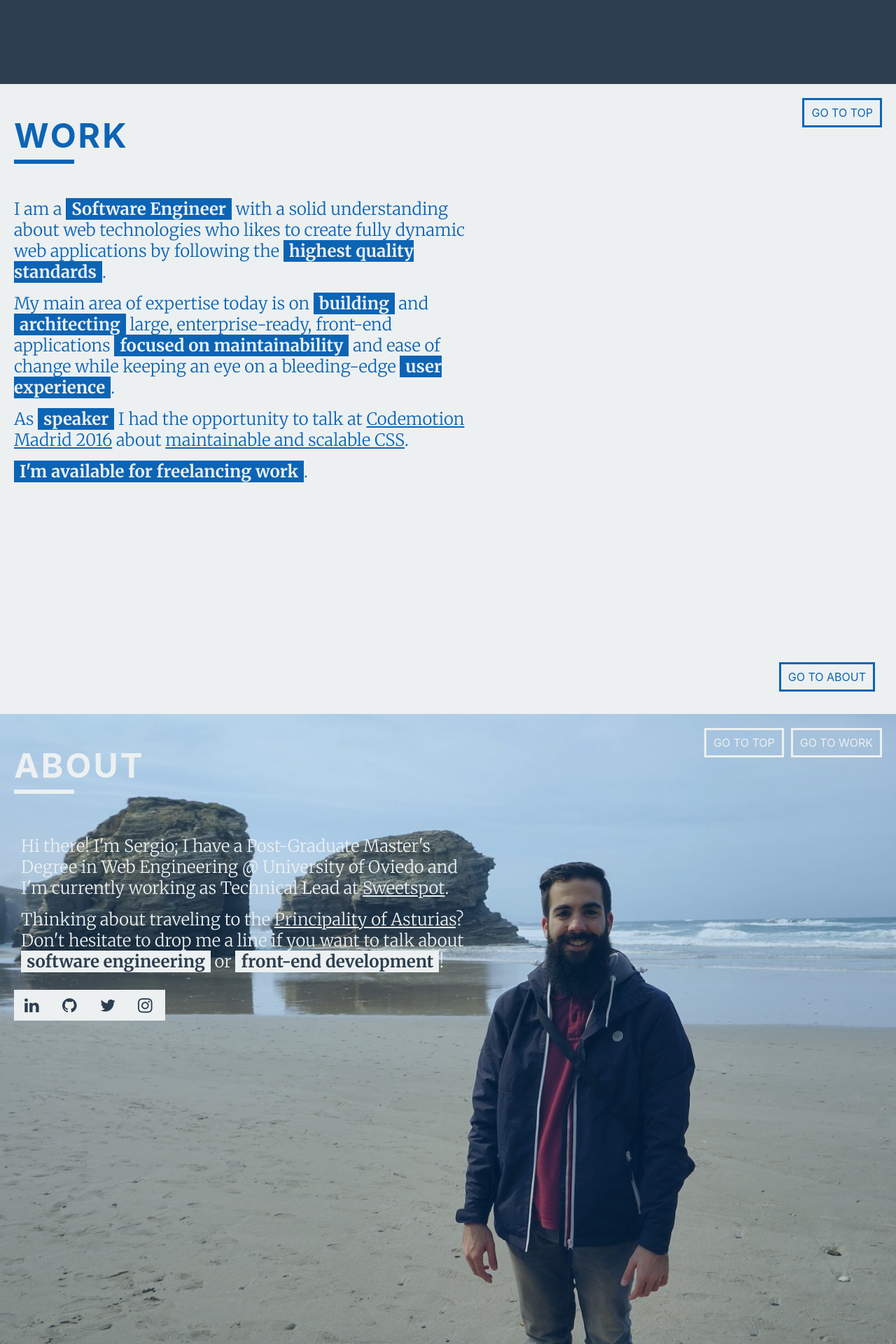
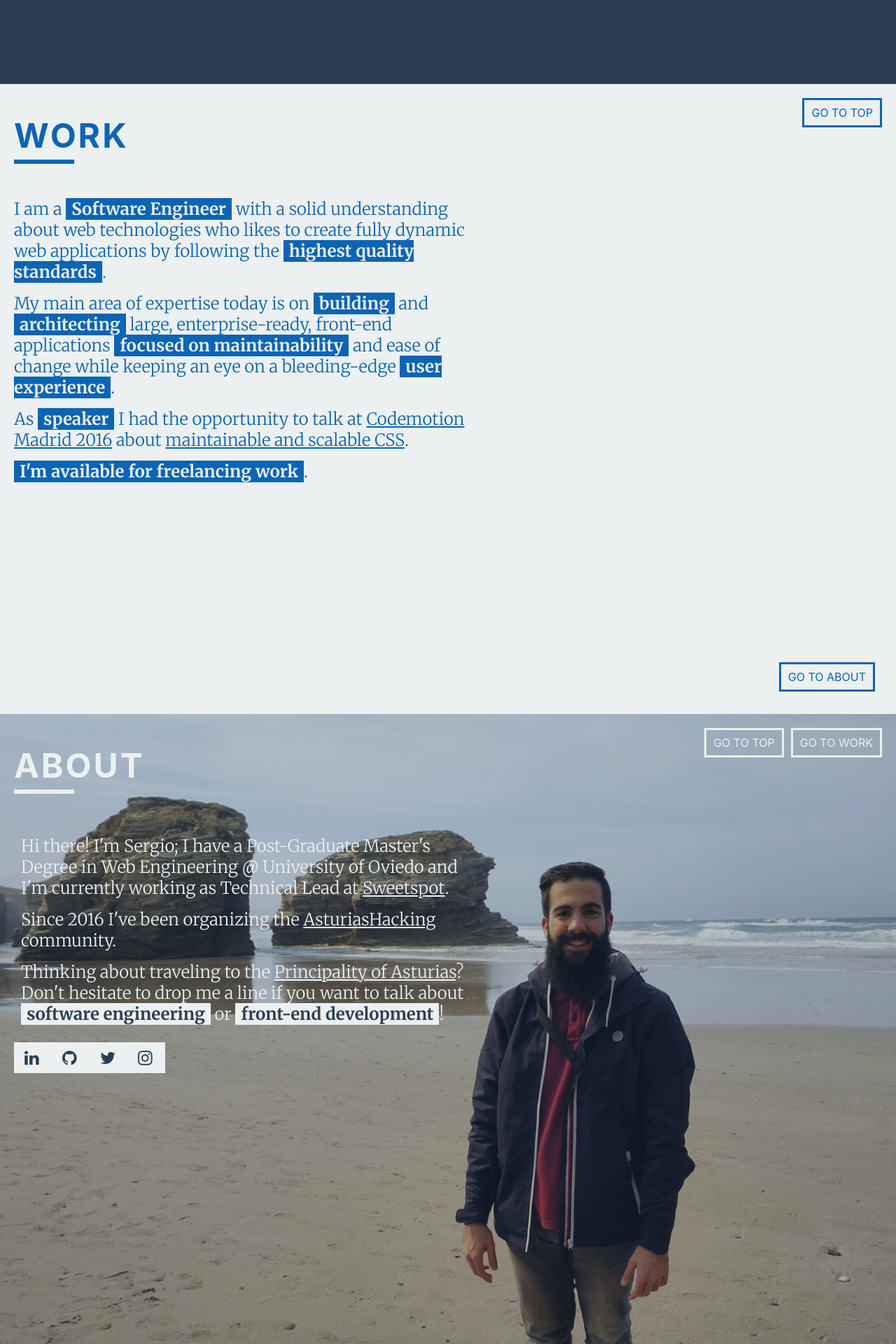
Before and after one commit to sergioalvz/sergioalvz.github.io, a Jekyll site: the page built from index.html, in a window 1280 px wide. Shown: the part 780-2700 px from the top of the page at 70% size. Built offline with Jekyll 4.4.1, drawn with Linux system fonts in a browser that asks for light colours; nearby versions of some CDN libraries; Markdown is read by kramdown in place of the engine named in the settings; comment, search, counter and statistics services are not loaded.

Commit message:
Add AsturiasHacking information

```diff
--- a/_includes/home/about.html
+++ b/_includes/home/about.html
@@ -8,7 +8,11 @@
 
       <div class="about__background">
         <p class="panel__text">
-          Hi there! I'm Sergio; I have a Post-Graduate Master's Degree in Web Engineering @ University of Oviedo and I'm currently working as Technical Lead at <a class="link" href="http://www.sweetspot.com" target="blank">Sweetspot</a>.</p>
+          Hi there! I'm Sergio; I have a Post-Graduate Master's Degree in Web Engineering @ University of Oviedo and I'm currently working as Technical Lead at <a class="link" href="http://www.sweetspot.com" target="blank">Sweetspot</a>.
+        </p>
+        <p class="panel__text">
+          Since 2016 I've been organizing the <a class="link" href="http://asturiashacking.org" target="blank">AsturiasHacking</a> community.
+        </p>
         <p class="panel__text">
           Thinking about traveling to the <a class="link" href="https://www.flickr.com/search/?text=asturias" target="blank">Principality of Asturias</a>? Don't hesitate to drop me a line if you want to talk about <span class="highlight">software engineering</span> or <span class="highlight">front-end development</span>!
         </p>
--- a/_sass/modules/_about.scss
+++ b/_sass/modules/_about.scss
@@ -24,7 +24,7 @@ $about-background-image-breakpoint: 1024px;
 .about__colorizer {
   height: calc(100% - 40px);
   padding: 20px;
-  background-color: rgba($about-background-color, 0.2);
+  background-color: rgba($home-background-color, 0.3);
 }
 
 .about__content {
```
Also changed, not shown: _includes/home/work.html (+2 -9 lines).
